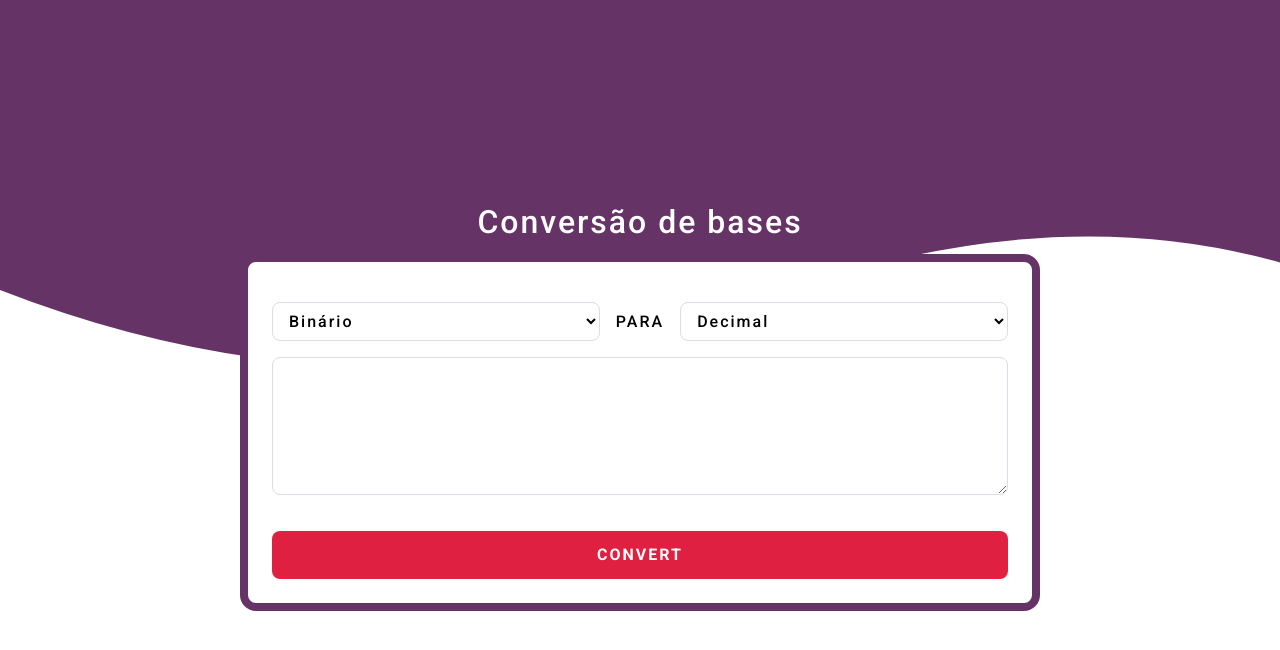
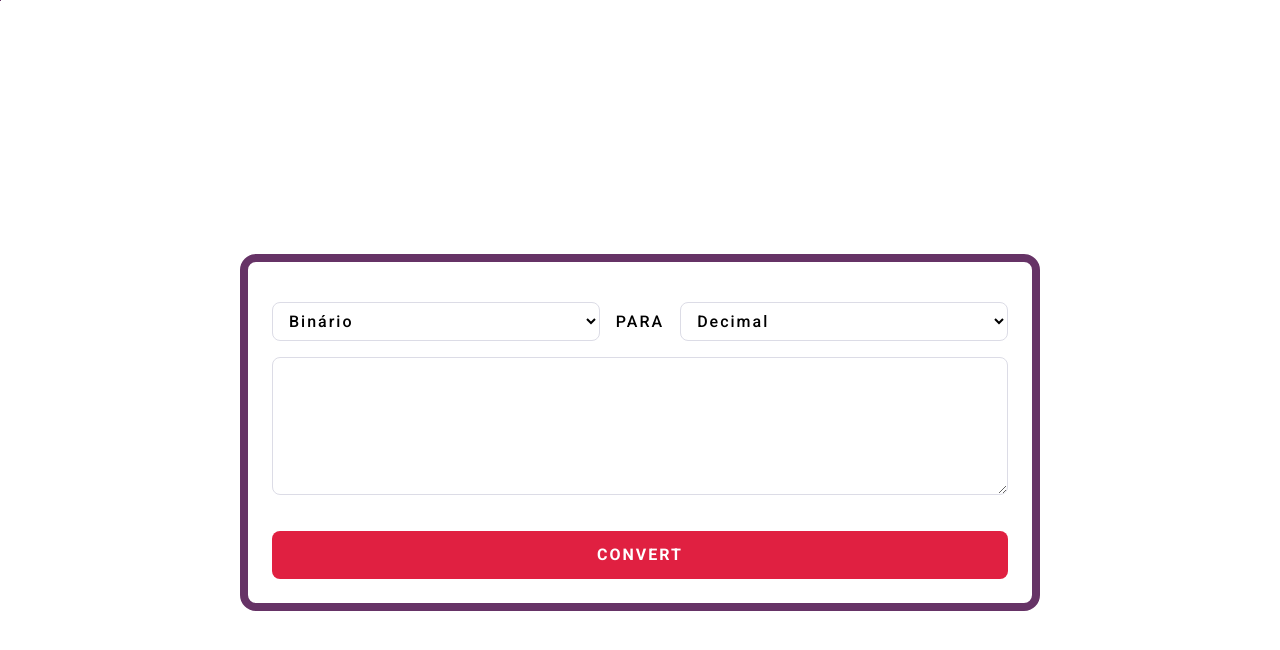
Before and after one commit to silasmelo17/numericBaseConversion, a React (Create React App) app in the folder front-end/: page / in a window 1280 px wide. Shown: the top 650 px of the page. Built offline with nearby package versions, Linux system fonts and the light colour scheme.

Commit message:
Update App.js
update SVG vectors

```diff
--- a/front-end/src/App.js
+++ b/front-end/src/App.js
@@ -26,8 +26,8 @@ function App() {
 
   return (
     <>
-      <svg width="1600" height="450" className='background-curve' >
-        <path d="M 0 0 L 1600 0 L 1600 450 Q 1270 140 820 280 Q 410 450 0 290 Z" />
+      <svg className='background-curve' >
+        <path d="M 1 1 L 1 0 L 0 0 L 0 1 Q 0.02 0.98 0.1 0.96 Q 0.16 0.96 0.22 0.98 Q 0.3 1 0.36 0.98 Q 0.46 0.54 0.96 Q 0.64 1 0.72 0.98 Q 0.8 0.96 0.88 0.96 Q 0.96 0.96 1 1 Z" />
       </svg>
 
       <h1 className='title'>Conversão de bases</h1>
```
